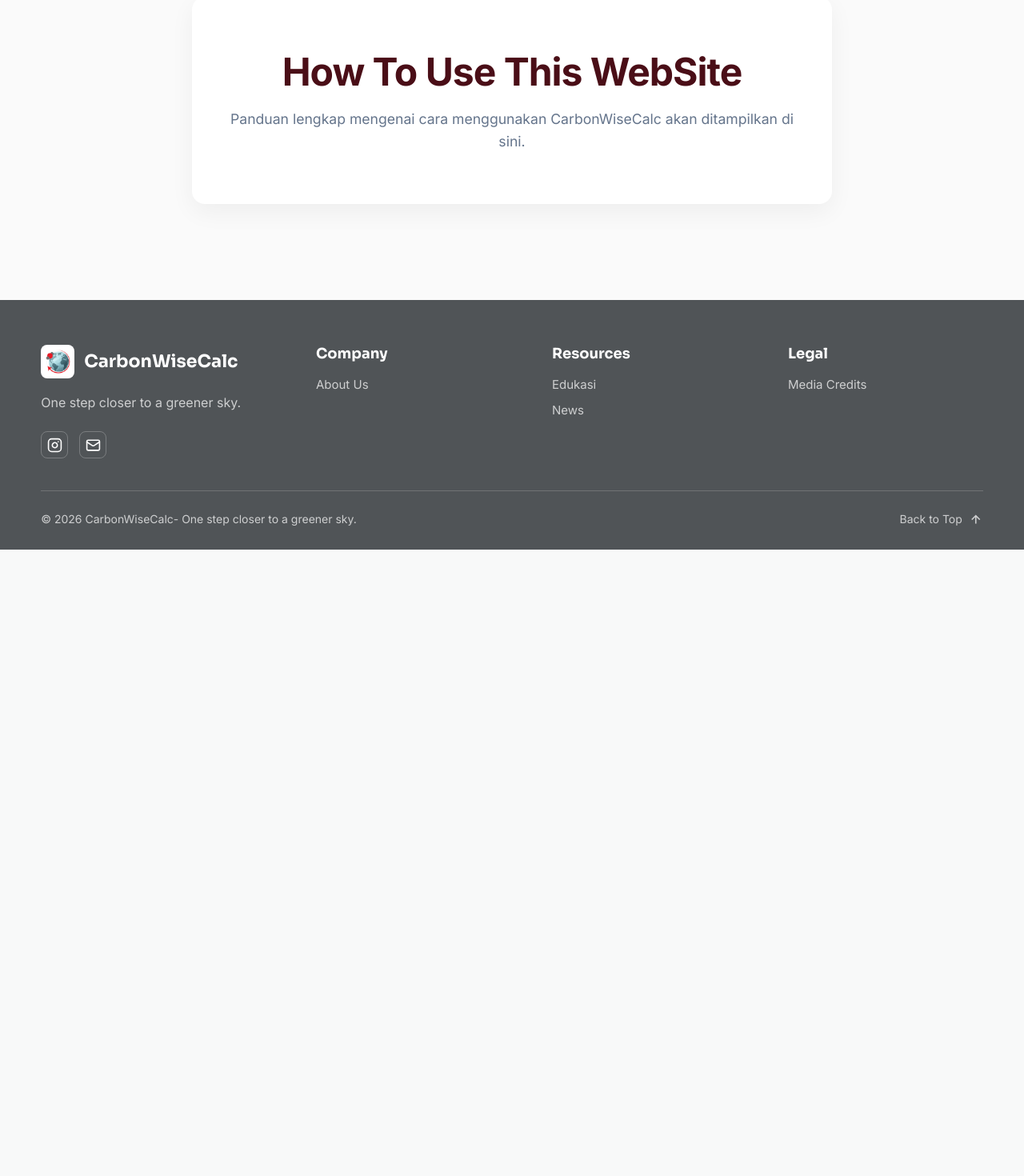
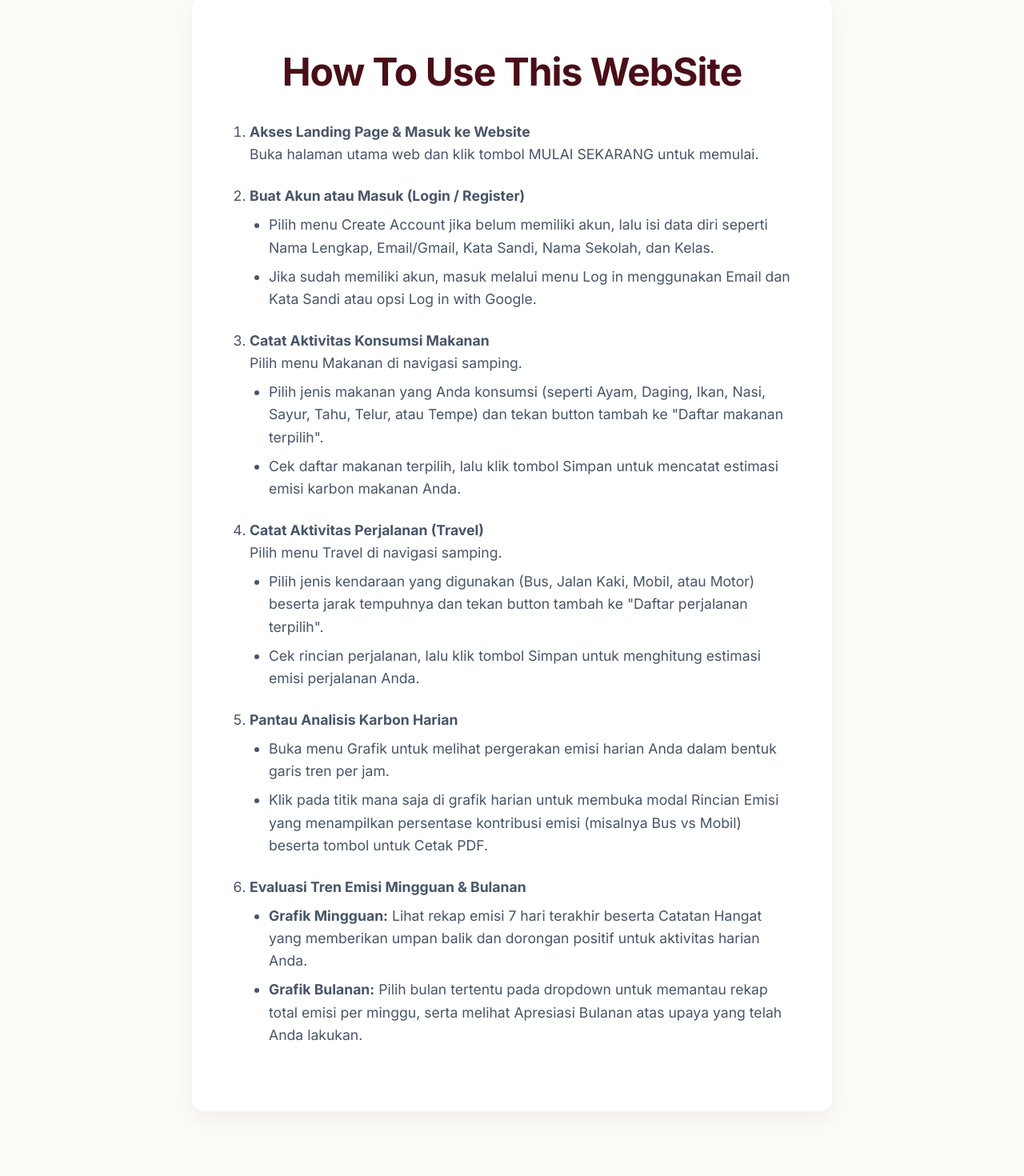
Before and after one commit to ariffrahmnn/carbon-wise, a React (Vite) app in the folder frontend/: page /how-to-use in a window 1280 px wide. Shown: the part 200-1670 px from the top of the page at 80% size. Before the commit the page ends 887 px from the top, so only its background shows below. Built offline with nearby package versions, Linux system fonts and the light colour scheme.

Commit message:
mengisi How To Use

```diff
--- a/frontend/src/pages/HowToUse.jsx
+++ b/frontend/src/pages/HowToUse.jsx
@@ -4,7 +4,7 @@ import Footer from '../components/footer';
 
 export default function HowToUse() {
   return (
-    <div className="app-shell" style={{ display: 'flex', flexDirection: 'column', minHeight: '100vh', backgroundColor: '#fafafa' }}>
+    <div className="app-shell" style={{ display: 'flex', flexDirection: 'column', minHeight: '100vh', backgroundColor: '#FDFBF7' }}>
       <Header />
       <main style={{
         flex: 1,
@@ -31,9 +31,51 @@ export default function HowToUse() {
           }}>
             How To Use This WebSite
           </h1>
-          <p style={{ fontSize: '1.1rem', color: '#64748b', lineHeight: 1.6 }}>
-            Panduan lengkap mengenai cara menggunakan CarbonWiseCalc akan ditampilkan di sini.
-          </p>
+          <div style={{ fontSize: '1.1rem', color: '#475569', lineHeight: 1.6, textAlign: 'left', marginTop: '2rem' }}>
+            <ol style={{ paddingLeft: '1.5rem', display: 'flex', flexDirection: 'column', gap: '1.5rem' }}>
+              <li>
+                <strong>Akses Landing Page & Masuk ke Website</strong><br />
+                Buka halaman utama web dan klik tombol MULAI SEKARANG untuk memulai.
+              </li>
+              <li>
+                <strong>Buat Akun atau Masuk (Login / Register)</strong>
+                <ul style={{ paddingLeft: '1.5rem', marginTop: '0.5rem', listStyleType: 'disc', display: 'flex', flexDirection: 'column', gap: '0.5rem' }}>
+                  <li>Pilih menu Create Account jika belum memiliki akun, lalu isi data diri seperti Nama Lengkap, Email/Gmail, Kata Sandi, Nama Sekolah, dan Kelas.</li>
+                  <li>Jika sudah memiliki akun, masuk melalui menu Log in menggunakan Email dan Kata Sandi atau opsi Log in with Google.</li>
+                </ul>
+              </li>
+              <li>
+                <strong>Catat Aktivitas Konsumsi Makanan</strong><br />
+                Pilih menu Makanan di navigasi samping.
+                <ul style={{ paddingLeft: '1.5rem', marginTop: '0.5rem', listStyleType: 'disc', display: 'flex', flexDirection: 'column', gap: '0.5rem' }}>
+                  <li>Pilih jenis makanan yang Anda konsumsi (seperti Ayam, Daging, Ikan, Nasi, Sayur, Tahu, Telur, atau Tempe) dan tekan button tambah ke "Daftar makanan terpilih".</li>
+                  <li>Cek daftar makanan terpilih, lalu klik tombol Simpan untuk mencatat estimasi emisi karbon makanan Anda.</li>
+                </ul>
+              </li>
+              <li>
+                <strong>Catat Aktivitas Perjalanan (Travel)</strong><br />
+                Pilih menu Travel di navigasi samping.
+                <ul style={{ paddingLeft: '1.5rem', marginTop: '0.5rem', listStyleType: 'disc', display: 'flex', flexDirection: 'column', gap: '0.5rem' }}>
+                  <li>Pilih jenis kendaraan yang digunakan (Bus, Jalan Kaki, Mobil, atau Motor) beserta jarak tempuhnya dan tekan button tambah ke "Daftar perjalanan terpilih".</li>
+                  <li>Cek rincian perjalanan, lalu klik tombol Simpan untuk menghitung estimasi emisi perjalanan Anda.</li>
+                </ul>
+              </li>
+              <li>
+                <strong>Pantau Analisis Karbon Harian</strong>
+                <ul style={{ paddingLeft: '1.5rem', marginTop: '0.5rem', listStyleType: 'disc', display: 'flex', flexDirection: 'column', gap: '0.5rem' }}>
+                  <li>Buka menu Grafik untuk melihat pergerakan emisi harian Anda dalam bentuk garis tren per jam.</li>
+                  <li>Klik pada titik mana saja di grafik harian untuk membuka modal Rincian Emisi yang menampilkan persentase kontribusi emisi (misalnya Bus vs Mobil) beserta tombol untuk Cetak PDF.</li>
+                </ul>
+              </li>
+              <li>
+                <strong>Evaluasi Tren Emisi Mingguan & Bulanan</strong>
+                <ul style={{ paddingLeft: '1.5rem', marginTop: '0.5rem', listStyleType: 'disc', display: 'flex', flexDirection: 'column', gap: '0.5rem' }}>
+                  <li><strong>Grafik Mingguan:</strong> Lihat rekap emisi 7 hari terakhir beserta Catatan Hangat yang memberikan umpan balik dan dorongan positif untuk aktivitas harian Anda.</li>
+                  <li><strong>Grafik Bulanan:</strong> Pilih bulan tertentu pada dropdown untuk memantau rekap total emisi per minggu, serta melihat Apresiasi Bulanan atas upaya yang telah Anda lakukan.</li>
+                </ul>
+              </li>
+            </ol>
+          </div>
         </div>
       </main>
       <Footer />
```
